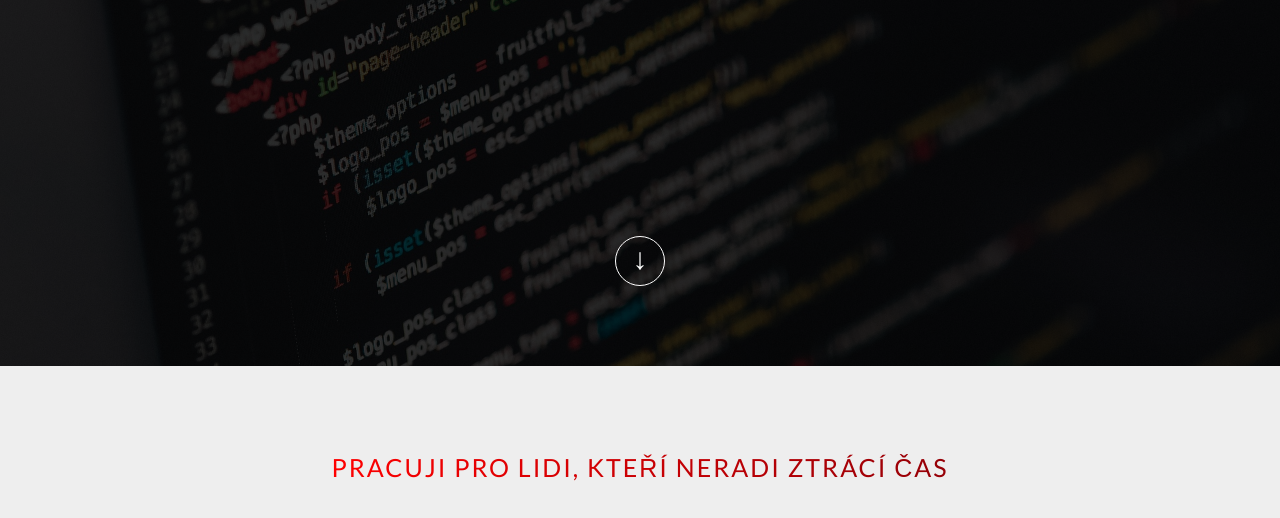
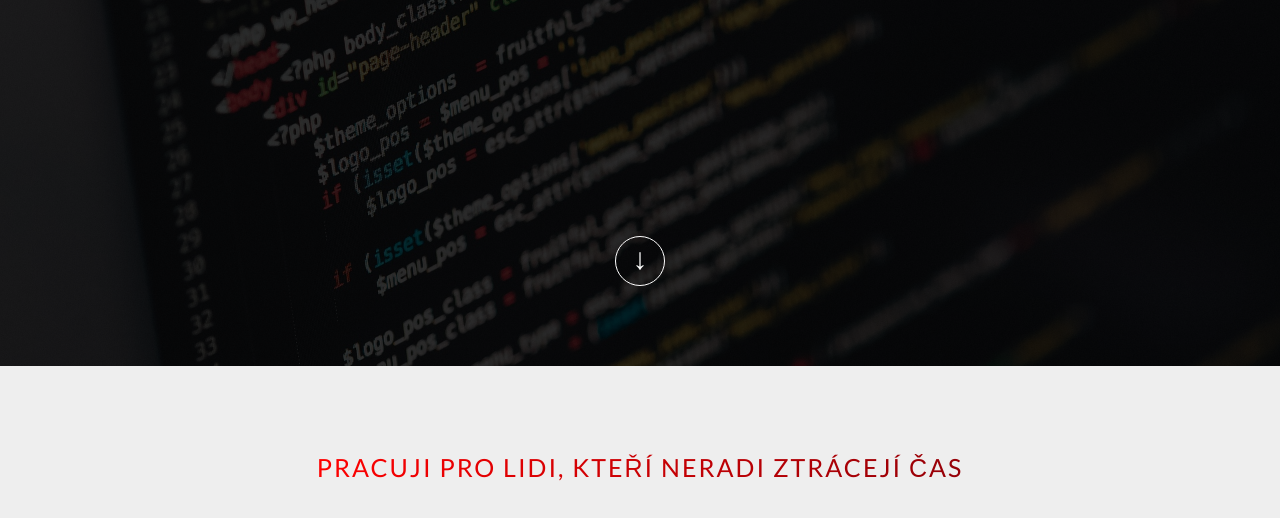
Before and after one commit to blaza168/portfolio, a website: page index.html in a window 1280 px wide. Shown: the part 434-952 px from the top of the page. Drawn offline with nearby package versions, Linux system fonts and the light colour scheme.

Commit message:
Change heading in second section

```diff
--- a/index.html
+++ b/index.html
@@ -28,7 +28,7 @@
     </header>
     <section class="section-about u-padding-bottom-medium" id="section-about">
         <div class="row u-text-center u-margin-top-big">
-            <h2 class="heading-secondary">Pracuji pro lidi, kteří neradi ztrácí čas</h2>
+            <h2 class="heading-secondary">Pracuji pro lidi, kteří neradi ztrácejí čas</h2>
         </div>
 
         <div class="row">
```
